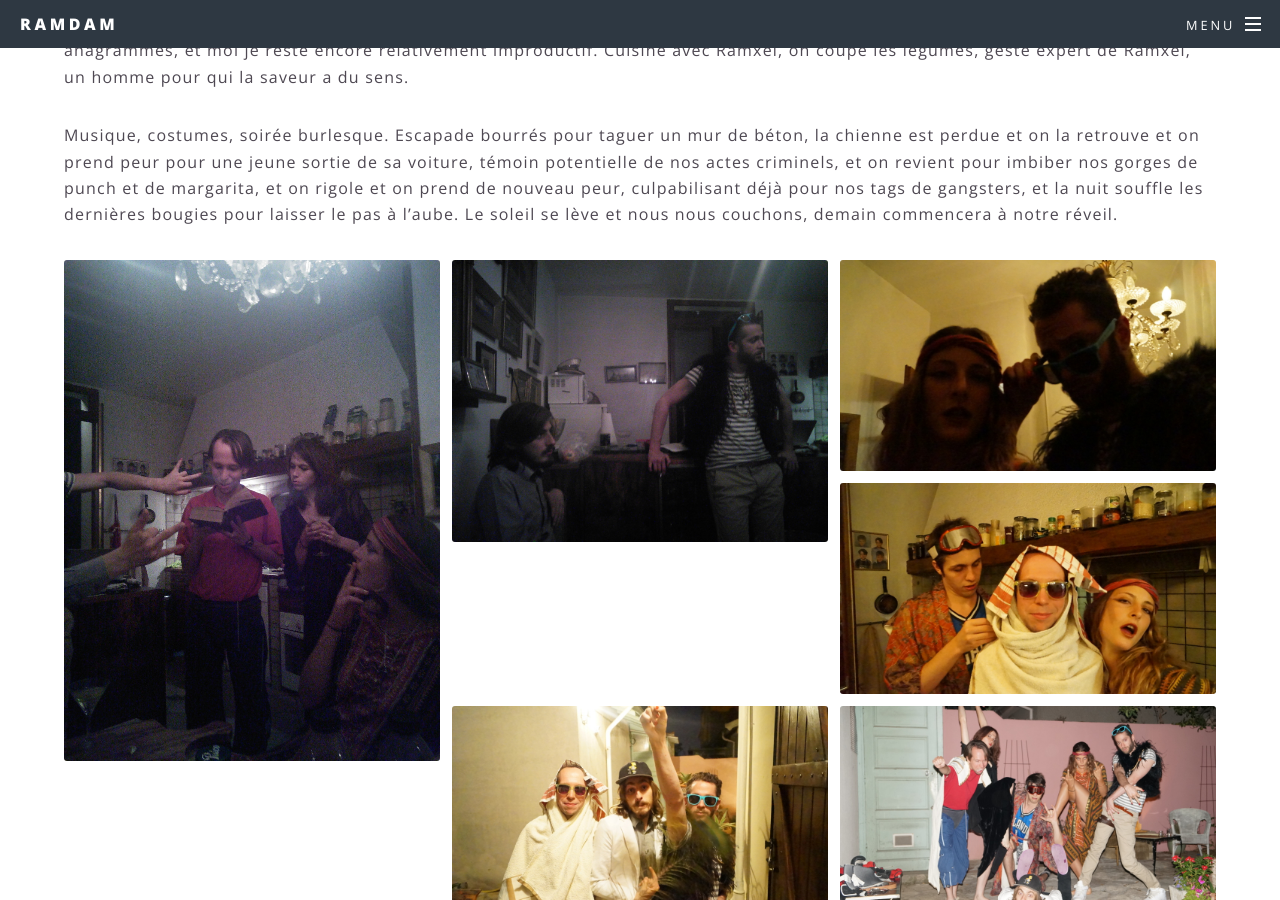
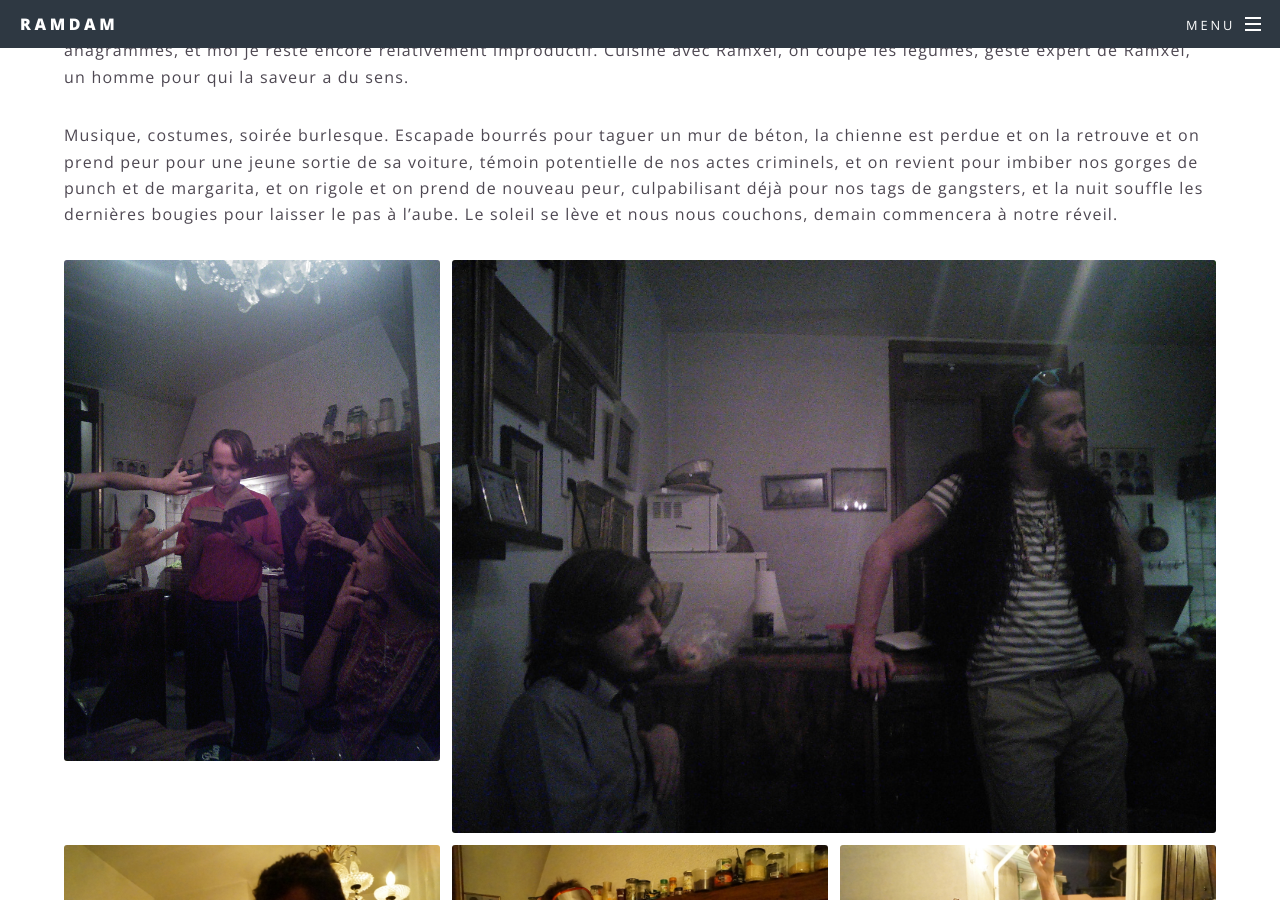
Before and after one commit to R4MD4M/R4MD4M.github.io, a Jekyll site: the page built from _posts/2016-08-06-jour-6.md, in a window 1280 px wide and 900 px high, scrolled down 1029 px. Built offline with Jekyll 4.4.1, drawn with Linux system fonts in a browser that asks for light colours.

Commit message:
Update 2016-08-06-jour-6.md

```diff
--- a/_posts/2016-08-06-jour-6.md
+++ b/_posts/2016-08-06-jour-6.md
@@ -22,13 +22,13 @@
 <div class="box alt">
 	<div class="row uniform 50%">
 		<div class="4u"><span class="image fit"><img src="/images/IMG_20160807_013418.jpg" alt="" /></span></div>
-		<div class="4u"><span class="image fit"><img src="/images/IMG_20160807_013401.jpg" alt="" /></span></div>
+		<div class="8u"><span class="image fit"><img src="/images/IMG_20160807_013401.jpg" alt="" /></span></div>
 		<div class="4u"><span class="image fit"><img src="/images/DSC03820.JPG" alt="" /></span></div>
 		<div class="4u"><span class="image fit"><img src="/images/DSC03823.JPG" alt="" /></span></div>
 		<div class="4u"><span class="image fit"><img src="/images/DSC03830.JPG" alt="" /></span></div>
 		<div class="4u"><span class="image fit"><img src="/images/DSC03838.JPG" alt="" /></span></div>
 		<div class="6u"><span class="image fit"><img src="/images/DSC03839.JPG" alt="" /></span></div>
-		<div class="6u"><span class="image fit"><img src="/images/DSC03840.JPG" alt="" /></span></div>
+		<div class="4u"><span class="image fit"><img src="/images/DSC03840.JPG" alt="" /></span></div>
 		<div class="4u"><span class="image fit"><img src="/images/DSC03841.JPG" alt="" /></span></div>
 		<div class="4u"><span class="image fit"><img src="/images/DSC03842.JPG" alt="" /></span></div>
 		<div class="4u"><span class="image fit"><img src="/images/DSC03843.JPG" alt="" /></span></div>
```
